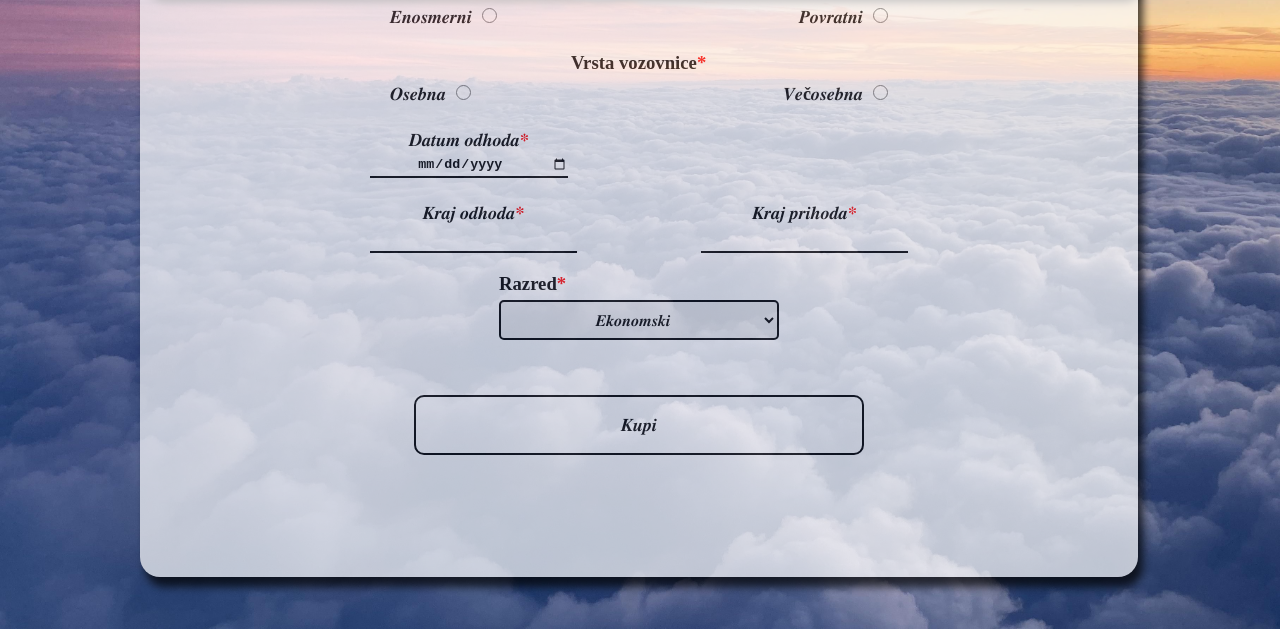
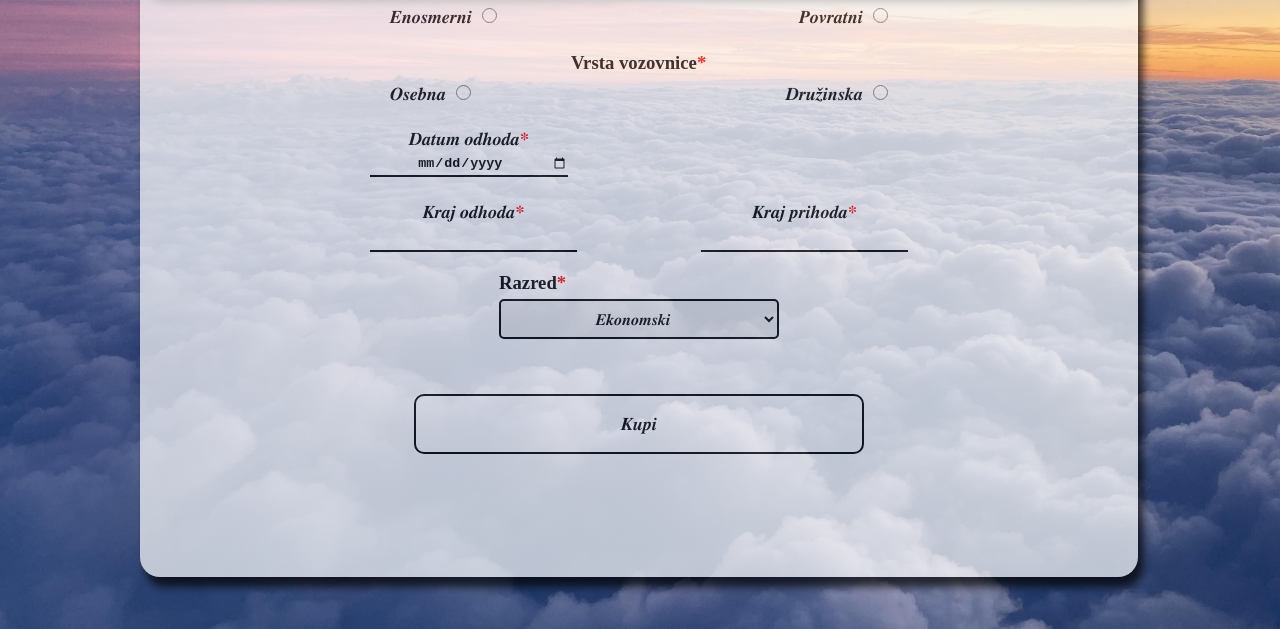
Before and after one commit to zanm3/NSA_projekt_1, a plain HTML site: page index.html in a window 1280 px wide. Shown: the part 171-800 px from the top of the page. Drawn offline with Linux system fonts and the light colour scheme; some packages are replaced by stand-ins of ours; a script that the page names is missing; files whose address does not match are found by name.

Commit message:
Update index.html

```diff
--- a/index.html
+++ b/index.html
@@ -47,7 +47,7 @@
                             value="enoosebna" onclick="showHidden()">
                     </div>
                     <div id="Vecosebna">
-                        <label for="vec" class="radio">Večosebna</label><input type="radio" id="vec" name="steviloOseb"
+                        <label for="vec" class="radio">Družinska</label><input type="radio" id="vec" name="steviloOseb"
                             value="vecosebna" onclick="showHidden()">
                     </div>
                 </div>
```
